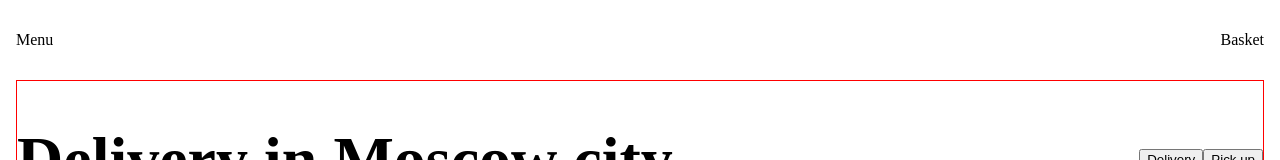
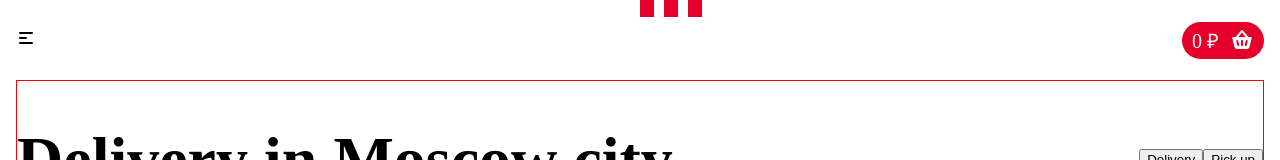
Before and after one commit to aivan3d66/food-shop, a React (Create React App) app: page / in a window 1280 px wide. Shown: the top 160 px of the page. Built offline with nearby package versions, Linux system fonts and the light colour scheme.

Commit message:
add HeaderTricolor, Menu and Basket blocks

```diff
--- a/src/components/UI/Header/index.tsx
+++ b/src/components/UI/Header/index.tsx
@@ -1,15 +1,27 @@
-import { Header, HeaderWrapper } from './component'
+import { Basket, Header, HeaderMenu, HeaderTricolor, HeaderWrapper } from './component'
+import { HiMenuAlt1 } from 'react-icons/hi'
+import { useAppSelector } from '../../../utils/helpers'
+import basket from './../../../assets/images/basket.svg'
 
 export default () => {
+    const { basketPrice } = useAppSelector((state) => state.testReducer)
+
     return (
         <Header>
+            <HeaderTricolor>
+                <span></span>
+                <span></span>
+                <span></span>
+            </HeaderTricolor>
+
             <HeaderWrapper>
-                <div>
-                    Menu
-                </div>
-                <div>
-                    Basket
-                </div>
+                <HeaderMenu>
+                    <HiMenuAlt1 />
+                </HeaderMenu>
+                <Basket>
+                    {basketPrice} &#8381;
+                    <img src={basket} alt='basket icon' />
+                </Basket>
             </HeaderWrapper>
         </Header>
     )
```
